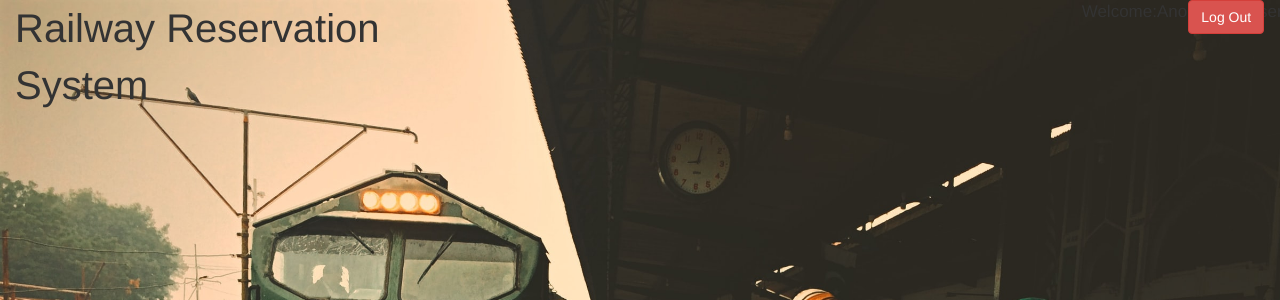
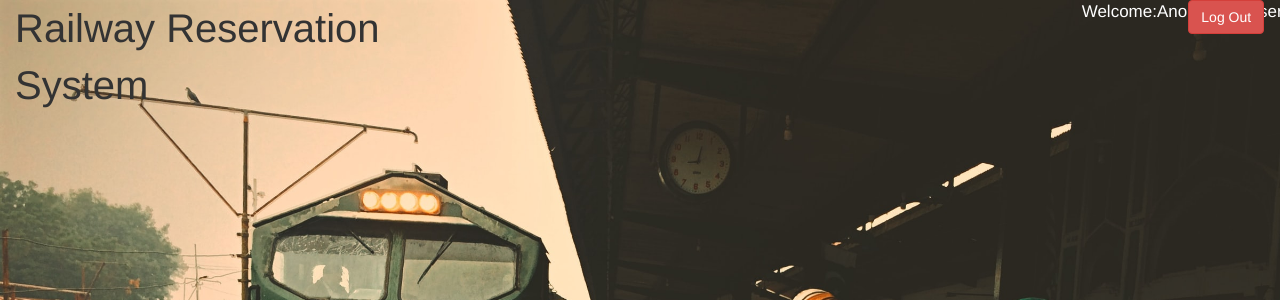
Before and after one commit to MuhammadSuleman97/RailwayManagment, a Django app: page /home/ in a window 1280 px wide. Shown: the top 300 px of the page. Run offline with Django 3.2, Linux system fonts and the light colour scheme; some libraries are stand-ins or nearby versions.

Commit message:
Update home.html

```diff
--- a/features/templates/features/home.html
+++ b/features/templates/features/home.html
@@ -7,7 +7,7 @@
                 <span class="sty" style="font-size:40px;text-align:center;">Railway Reservation System</span>
             </div>
             <div class="col-lg-6"></div>
-            <div class="col-lg-1"><span class="sty" style="font-size:17px;">Welcome:{{request.user}}</span></div>
+            <div class="col-lg-1"><span class="sty" style="font-size:17px;color:white;">Welcome:{{request.user}}</span></div>
             <div class="col-lg-1"><a href="logout"><button class="btn btn-danger">Log Out</button> </a></div>
         </div>
         <div class="row" style="margin-top:400px;">
```
